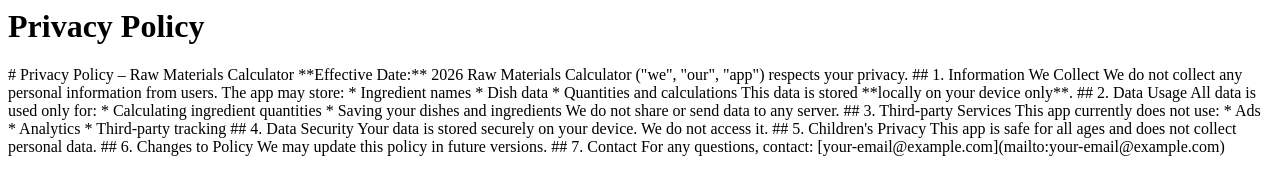
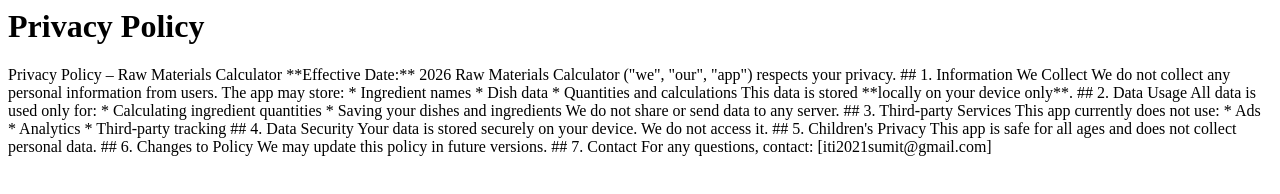
Before and after one commit to sumit604/privacy-policy, a plain HTML site: page index.html in a window 1280 px wide. Drawn offline with Linux system fonts and the light colour scheme.

Commit message:
Update index.html

```diff
--- a/index.html
+++ b/index.html
@@ -1,5 +1,5 @@
 <h1>Privacy Policy</h1>
-<p># Privacy Policy – Raw Materials Calculator
+<p> Privacy Policy – Raw Materials Calculator
 
 **Effective Date:** 2026
 
@@ -49,5 +49,5 @@
 ## 7. Contact
 
 For any questions, contact:
-[your-email@example.com](mailto:your-email@example.com)
+[iti2021sumit@gmail.com]
 </p>
```
